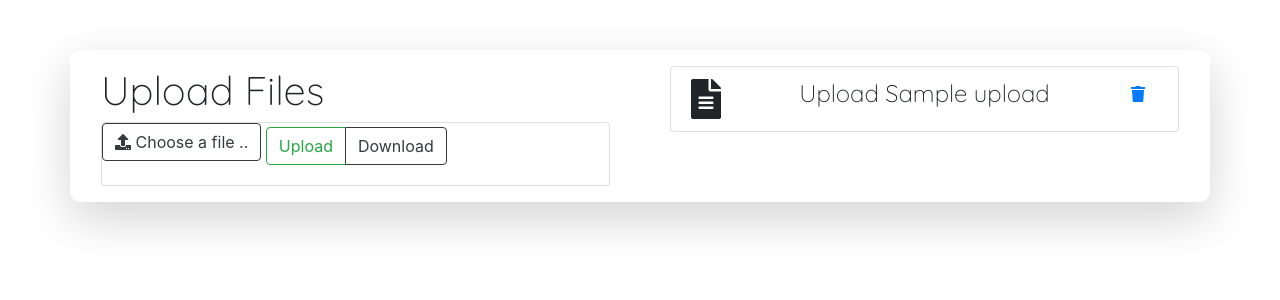
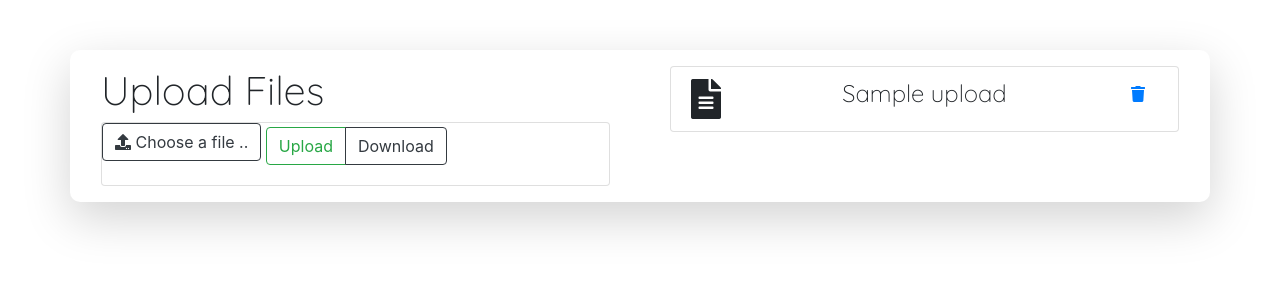
Before and after one commit to keyurparalkar/PDF_Handler, a Django app: template pdfApp/templates/pdfApp/upload_view.html in a window 1280 px wide. Shown: the part 86-386 px from the top of the page. Run offline with Django 3.2, Linux system fonts and the light colour scheme; tables that the repository leaves empty hold one stand-in row (values such as "Sample post"); the template is opened without the code that fills it: values that come from a table or form of the project are taken from there, most other values are stand-ins (such as "Sample title", 1, 10 or a date in 2020); some libraries are stand-ins or nearby versions.

Commit message:
Bug-Fix#1: Fixed issues related to removing download

```diff
--- a/pdfApp/templates/pdfApp/upload_view.html
+++ b/pdfApp/templates/pdfApp/upload_view.html
@@ -56,38 +56,14 @@
                 </div>
 
                 <div class="col">
-
-                    <!-- <div class="all-cards-container" style="display: flex; flex-direction: column;">
-                        <div class="all-cards" style="display: flex; flex-direction: row;flex-wrap: wrap; justify-content: center;">
-                            {% if fnames_pk %}
-                            {% for i in fnames_pk %}
-                                <div class="card" id="upload_card">
-                                    <div class="card-body" style="width:31rem;">
-                                        <div class="upload-title" style="display: flex; flex-direction: row;justify-content: space-between;align-items: start; ">
-                                            <h4 class="card-title"> Upload </h4>
-                                            <a class='btn btn-link' id="cancel_download" data-file-id={{ i.pk }}><i class="fa fa-trash" aria-hidden="true"></i></a>
-                                        </div>
-                                        <p class="card-text">
-                                            {{ i.upload.name }}
-                                        </p>
-                                    </div>
-
-                                </div>
-                            {% endfor %}
-                        {% endif %}
-                        </div>
-
-
-                    </div> -->
-
                     <ul class="list-group">
                         {% if fnames_pk %}
                             {% for i in fnames_pk %}
 
-                                <div class="list-group-item">
+                                <div class="list-group-item" id="upload-card">
                                     <div class="upload-title" style="display: flex; flex-direction: row;justify-content: space-between;align-items: start; ">
                                         <i class="fas fa-file-alt" style="margin-right:10px; font-size:40px"></i>
-                                        <h4>Upload {{ i.upload.name }}</h4>
+                                        <h4>{{ i.upload.name }}</h4>
                                         <a class='btn btn-link' id="cancel_download" data-file-id={{ i.pk }}><i class="fa fa-trash" aria-hidden="true"></i></a>
                                     </div>
                                 </div>
@@ -107,14 +83,6 @@
 
         <script type="text/javascript">
 
-            //Change the text inside the file count div:
-            // $('input[type=file]').change(function(){
-            //         var file_count = document.getElementById('id_file').files.length
-            //         $('.f_count').text(file_count)
-
-            //         //set the cookie:
-            //         document.cookie = "f_count="+file_count+";"
-            //     })
 
             // Page load functions
             $(document).ready(function(){
@@ -123,20 +91,12 @@
                 //Change the height of the container
                 $('.container').height(curr_height/2);
                 $('.container').css({'display':'flex', 'flex-direction':'column', 'justify-content':'center'})
-
-                // cookie_val = document.cookie.split(";").find(row=>row.trim().startsWith('f_count')).split('=')[1]
-                // if(cookie_val == ""){
-                //     $('.f_count').text(0)
-                // }else{
-                //     $('.f_count').text(cookie_val)
-                // }
-                // document.cookie = " f_count=;"
             })
 
             $(document).on('click','#cancel_download',function(){
                 var id = $(this).attr('data-file-id')
-                var card = $(this).closest("div#upload_card")
-                var card_count = $('.card').length -1
+                var card = $(this).closest("div#upload-card")
+                var card_count = $('.list-group-item').length -1
 
                 $.ajax({
                     type:"GET",
```
